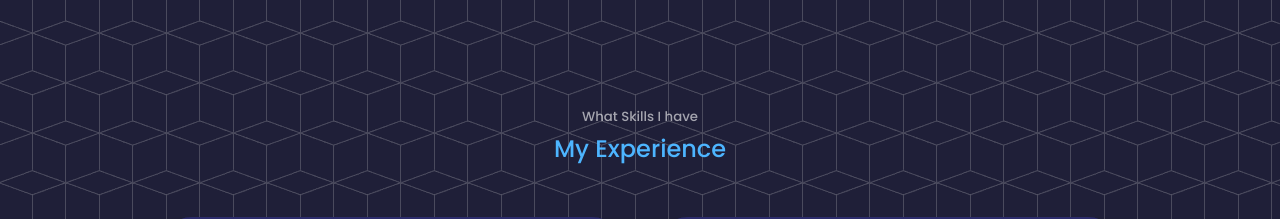
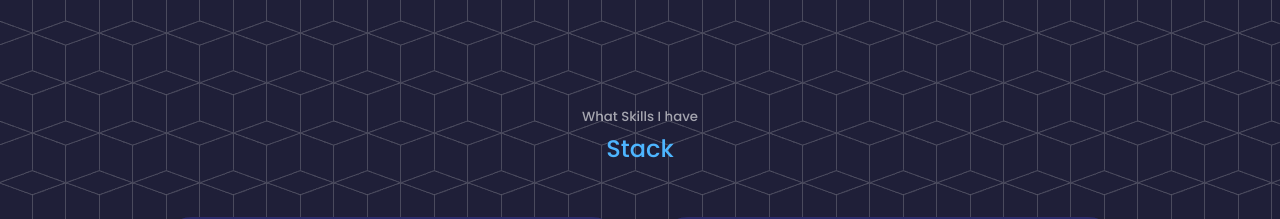
Before and after one commit to anastasiiaLoz/portfolio-resume, a React (Create React App) app: page / in a window 1280 px wide. Shown: the part 1680-1899 px from the top of the page. Built offline with nearby package versions, Linux system fonts and the light colour scheme; the HTML template or start-up script is replaced by a standard one.

Commit message:
Made some editing

```diff
--- a/src/components/footer/Footer.jsx
+++ b/src/components/footer/Footer.jsx
@@ -2,7 +2,7 @@ import React from "react";
 import "./footer.css";
 import { FaFacebookF } from "react-icons/fa";
 import { FiInstagram } from "react-icons/fi";
-import { IoLogoTwitter } from "react-icons/io";
+import { BsLinkedin } from "react-icons/bs";
 
 const Footer = () => {
   return (
@@ -18,10 +18,10 @@ const Footer = () => {
           <a href="#about">About</a>
         </li>
         <li>
-          <a href="#experience">Experience</a>
+          <a href="#experience">Stack</a>
         </li>
         <li>
-          <a href="#services">Services</a>
+          <a href="#services">Work Experience</a>
         </li>
         <li>
           <a href="#portfolio">Portfolio</a>
@@ -40,8 +40,8 @@ const Footer = () => {
         <a href="https://instagram.com">
           <FiInstagram />
         </a>
-        <a href="https://twitter.com">
-          <IoLogoTwitter />
+        <a href="https://www.linkedin.com/in/anastasiia-lozovych-full-stack-developer/">
+          <BsLinkedin />
         </a>
       </div>
     </footer>
--- a/src/components/header/HeaderSocials.jsx
+++ b/src/components/header/HeaderSocials.jsx
@@ -6,10 +6,10 @@ import { BsFacebook } from "react-icons/bs";
 const HeaderSocials = () => {
   return (
     <div className="header__socials">
-      <a href="https://linledin.com" target="_blank">
+      <a href="https://www.linkedin.com/in/anastasiia-lozovych-full-stack-developer/" target="_blank">
         <BsLinkedin />
       </a>
-      <a href="https://github.com" target="_blank">
+      <a href="https://github.com/anastasiiaLoz" target="_blank">
         <FaGithub />
       </a>
       <a href="https://www.facebook.com/anastasiia.lozovych" target="_blank">
--- a/src/components/stack/Stack.jsx
+++ b/src/components/stack/Stack.jsx
@@ -6,7 +6,7 @@ const stack = () => {
   return (
     <section id="experience">
       <h5>What Skills I have</h5>
-      <h2>My Experience</h2>
+      <h2>Stack</h2>
 
       <div className="container experience__container">
         <div className="experience__frontend">
```
